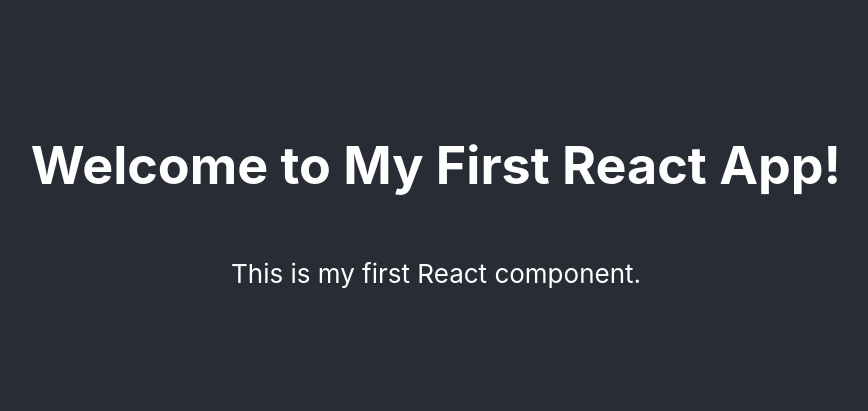
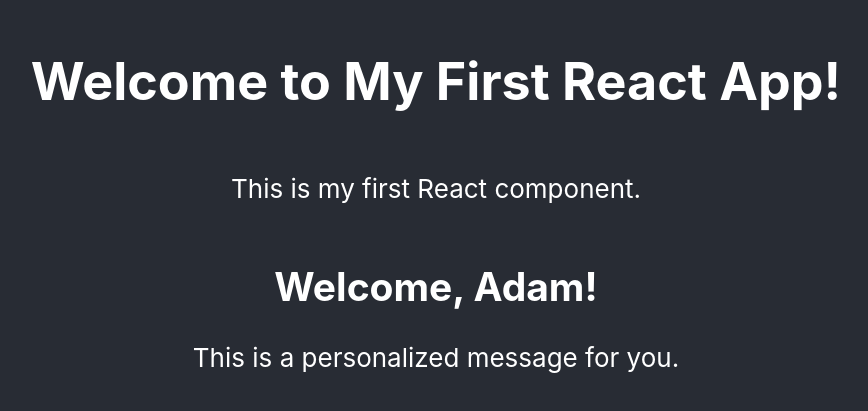
Before and after one commit to iAdamo/my-first-react-app, a React (Create React App) app: page / in a window 1280 px wide. Shown: the part 193-604 px from the top of the page, without its empty margins (204-1072 px from the left). Built offline with nearby package versions, Linux system fonts and the light colour scheme.

Commit message:
Adding Multiple Components

```diff
--- a/src/App.js
+++ b/src/App.js
@@ -1,4 +1,6 @@
 import './App.css';
+import Welcome from './Welcome';
+
 
 function App() {
   return (
@@ -6,6 +8,7 @@
       <header className="App-header">
         <h1>Welcome to My First React App!</h1>
         <p>This is my first React component.</p>
+        <Welcome name="Adam" /> {/* Add a Welcome component */}
       </header>
     </div>
   );
--- /dev/null
+++ b/src/Welcome.js
@@ -0,0 +1,12 @@
+import React from 'react';
+
+function Welcome(props) {
+  return (
+    <div>
+      <h2>Welcome, {props.name}!</h2>
+      <p>This is a personalized message for you.</p>
+    </div>
+  );
+}
+
+export default Welcome;
```
